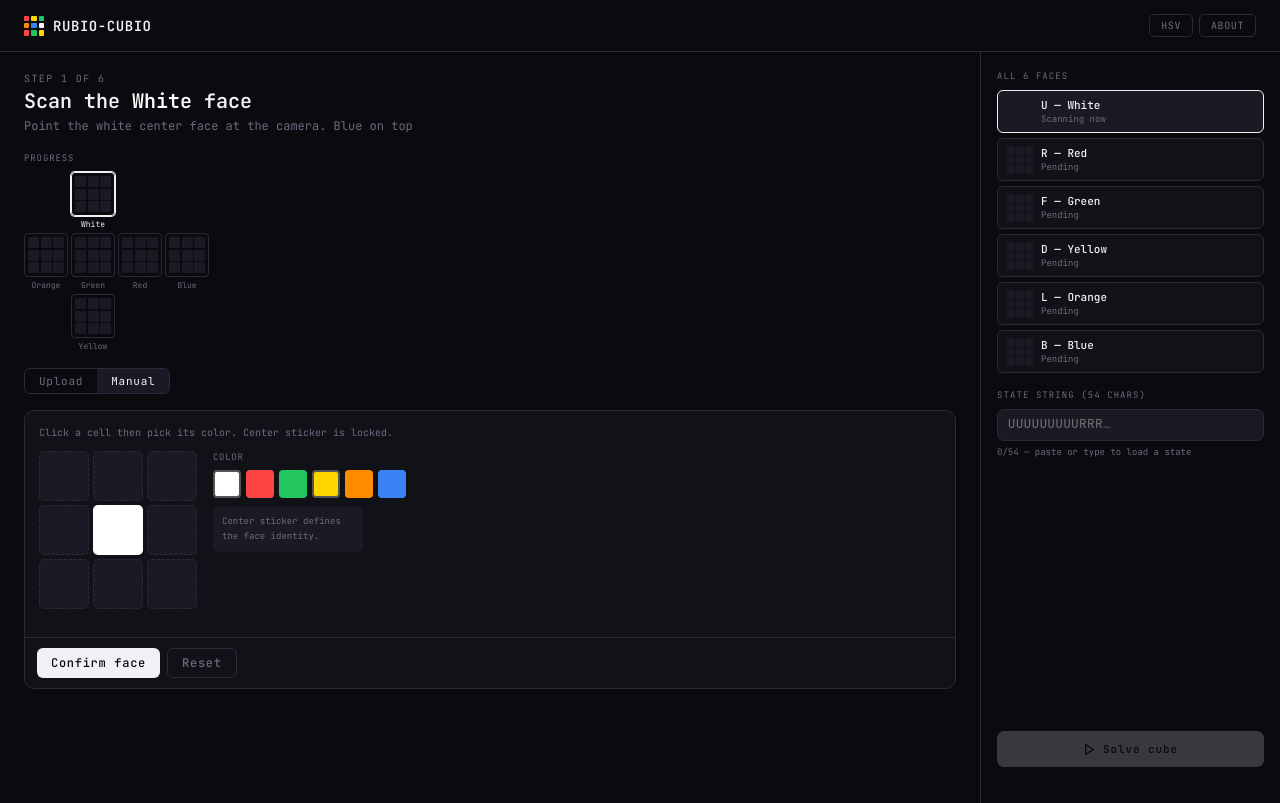
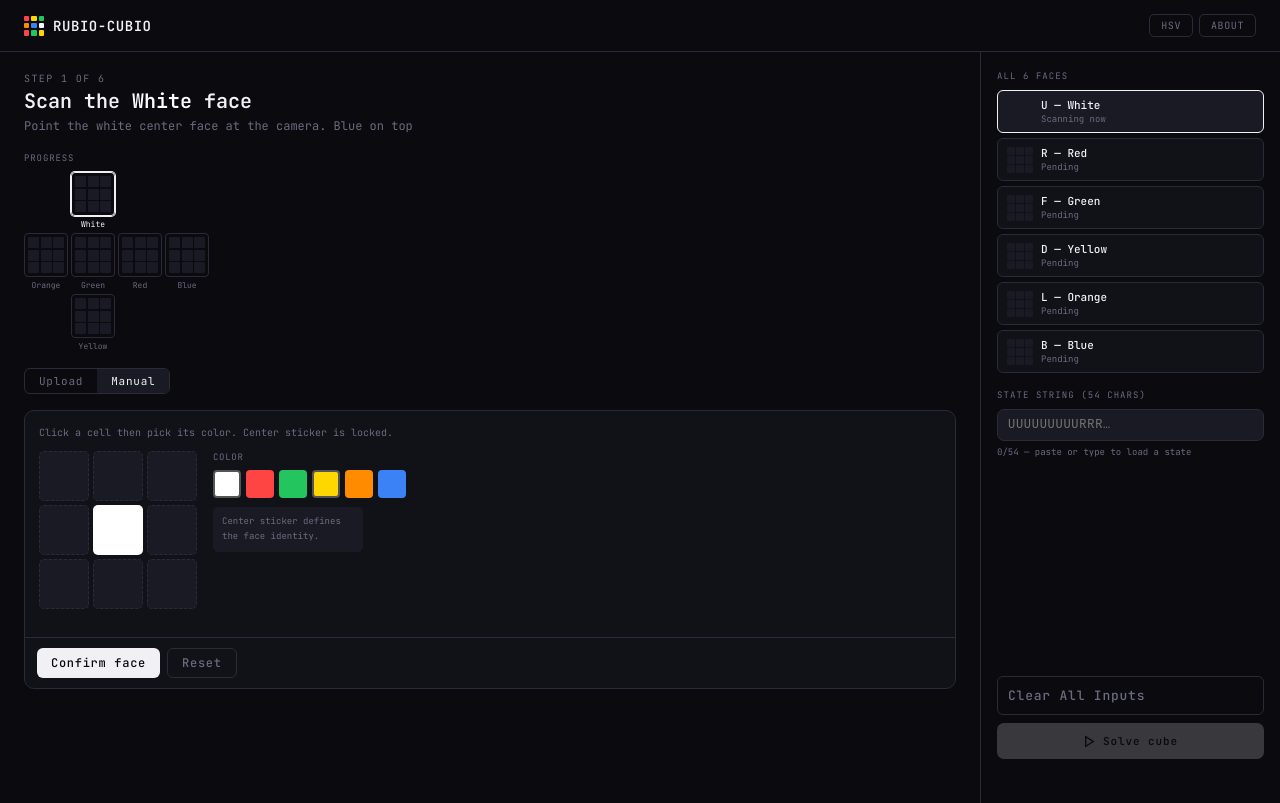
Before and after one commit to RajvilChoudhary/rubio-cubio, a React (Vite) app: page / in a window 1280 px wide. Built offline with nearby package versions, Linux system fonts and the light colour scheme.

Commit message:
Added clear button

```diff
--- a/src/App.tsx
+++ b/src/App.tsx
@@ -250,6 +250,15 @@ self.onmessage = function(e) {
     solverWorker.current?.postMessage({ type: 'SOLVE', stateStr });
   };
 
+  /** Reset all cube state */
+  const handleClearAll = () => {
+    setData(EMPTY_DATA);
+    setCurFaceIdx(0);
+    setImageSrc(null);
+    setSolution(null);
+    triggerNotification('All inputs cleared.');
+  };
+
   const allFacesDone = Object.values(data).every(Boolean);
   const stepSubText = `Point the ${f.name.toLowerCase()} center face at the camera. ${TOP_HINT[f.id] || ''}`;
 
@@ -339,7 +348,14 @@ self.onmessage = function(e) {
             </div>
           </div>
 
-          <div style={{ marginTop: 'auto' }}>
+          <div style={{ marginTop: 'auto', display: 'flex', flexDirection: 'column', gap: '8px' }}>
+            <button
+              className="btn btn-g"
+              onClick={handleClearAll}
+              style={{ width: '100%', padding: '10px', fontSize: '13px' }}
+            >
+              Clear All Inputs
+            </button>
             <button
               className={`solve-btn${isSolving ? ' loading' : ''}`}
               id="solveBtn"
```
